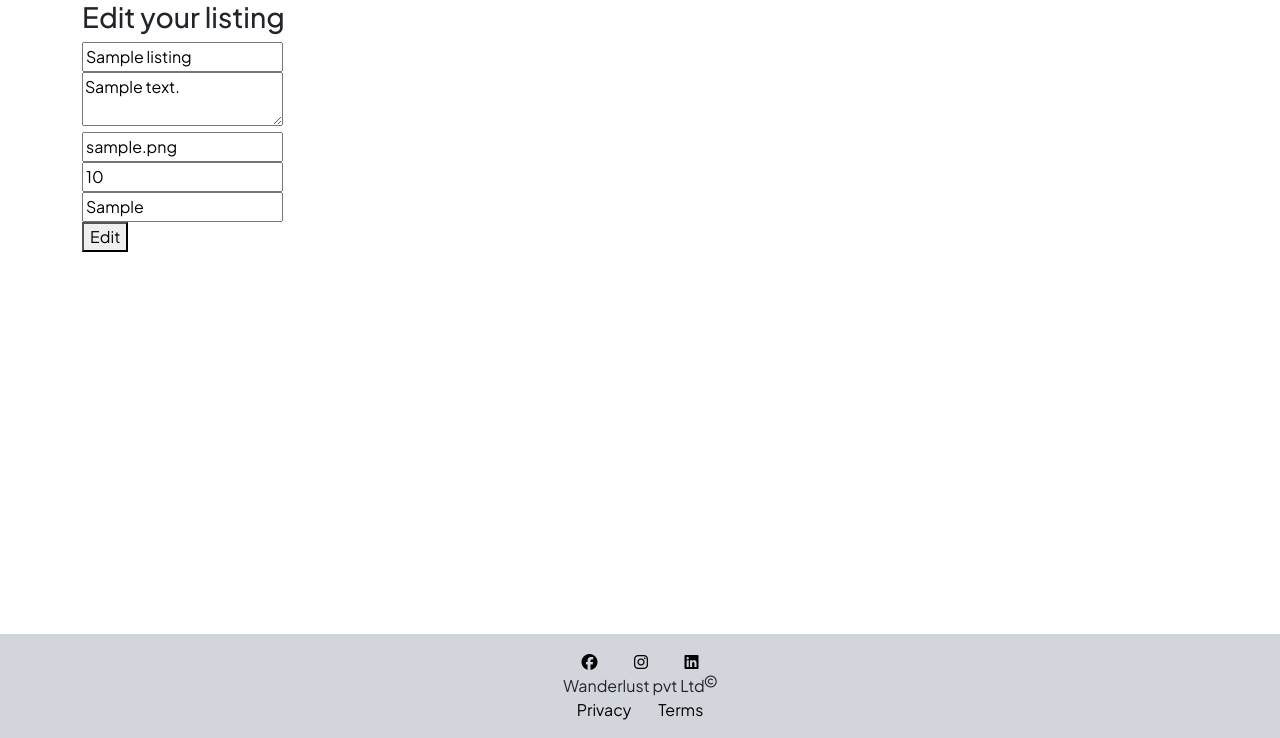
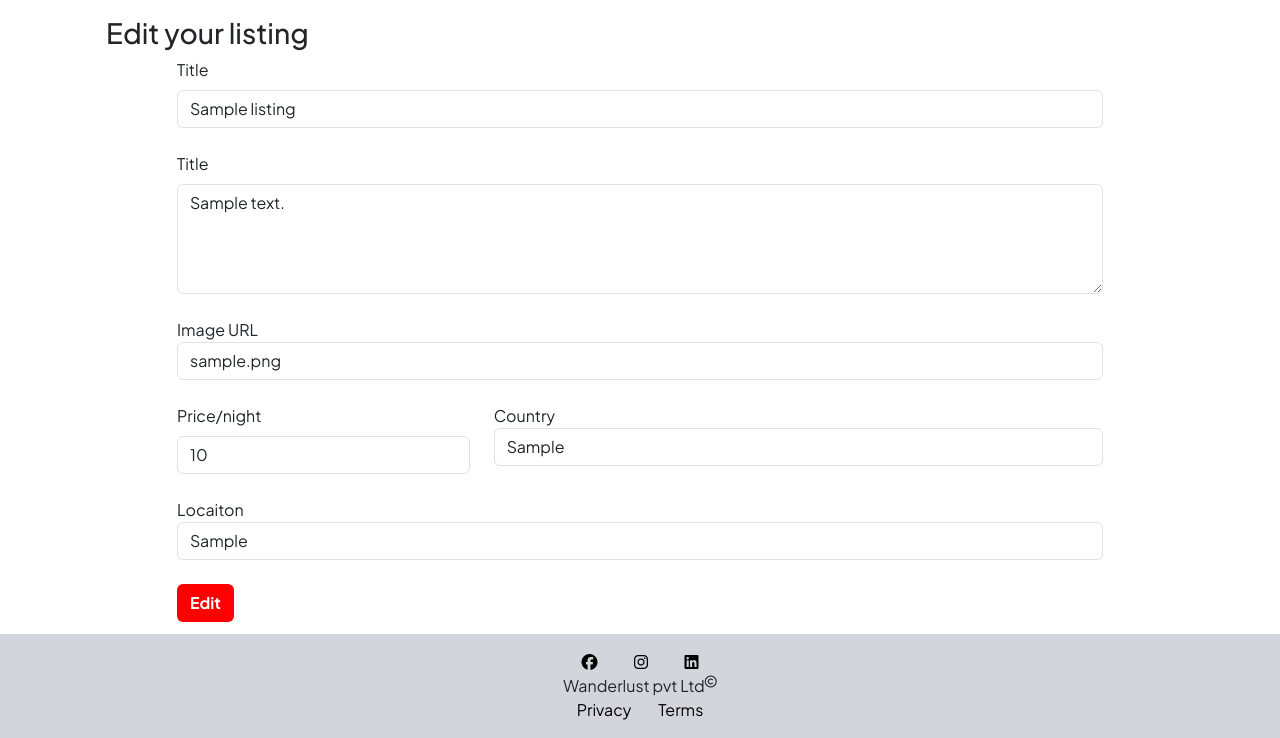
Before and after one commit to mayank12112000/AirBnb-clone, a Node server app: template views/listings/edit.ejs in a window 1280 px wide. Shown: the part 62-800 px from the top of the page. Run offline with Node 20, Linux system fonts and the light colour scheme; the template is opened without the code that fills it: values that come from a table or form of the project are taken from there, others are empty; tables that the repository leaves empty hold one stand-in row (values such as "Sample post"); some libraries are stand-ins or nearby versions.

Commit message:
edit page styling

```diff
--- a/public/css/style.css
+++ b/public/css/style.css
@@ -77,3 +77,9 @@ footer a{
     color: white !important;
     font-weight: 700 !important;
 }
+/* edit page */
+.edit-btn{
+    background-color: red !important;
+    color: white !important;
+    font-weight: 700 !important;
+}
--- a/views/listings/edit.ejs
+++ b/views/listings/edit.ejs
@@ -1,13 +1,36 @@
 <% layout("/layouts/boilerplate.ejs")%>
 
-<body>
-    <h3>Edit your listing</h3>
-    <form method="POST" action="/listings/<%= listing._id %>?_method=PUT">
-        <input name="title" type="text" placeholder="enter title" value="<%= listing.title%>"> <br>
-        <textarea name="description" placeholder="enter description" required><%=listing.description%></textarea> <br>
-        <input name="image" type="url" placeholder="enter image link/url" value="<%=listing.image%>"> <br>
-        <input name="price" type="number" placeholder="enter price" value="<%=listing.price%>" required> <br>
-        <input name="location" type="text" placeholder="enter locaiton" value="<%=listing.location%>" required> <br>
-        <button>Edit</button>
+<div class="mt-3">
+    <h3 class="ms-4">Edit your listing</h3>
+    <form  class="row" method="POST" action="/listings/<%= listing._id %>?_method=PUT">
+            <div class="col-10 offset-1">
+                <label for="title" class="form-label">Title</label>
+                <input name="title" class="form-control" id="title" type="text" placeholder="enter title" value="<%= listing.title%>"> <br>
+
+                <label for="description" class="form-label">Title</label>
+                <textarea rows="4" name="description" id="description" class="form-control" placeholder="enter description" required><%=listing.description%></textarea> <br>
+
+                <label for="image">Image URL</label>
+                <input name="image" class="form-control" id="image" type="url" placeholder="enter image link/url" value="<%=listing.image%>"> <br>
+
+                <div class="row">
+
+                    <div class="col-4">
+                        <label for="price" class="form-label">Price/night</label>
+                        <input name="price" id="price" class="form-control" type="number" placeholder="enter price" value="<%=listing.price%>" required> <br>
+                    </div>
+                    <div class="col-8">
+
+                        <label for="country">Country</label>
+                        <input type="text" class="form-control" id="country" placeholder="Enter Country" value="<%=listing.country%>" required> <br>
+                    </div>
+                </div>
+
+                <label for="location">Locaiton</label>
+                <input name="location" class="form-control" id="location" type="text" placeholder="enter locaiton" value="<%=listing.location%>" required> <br>
+
+                <button class="btn edit-btn">Edit</button>
+            </div>
+        </div>
     </form>
 </body>
```
Also changed, not shown: views/listings/new.ejs (+4 -4 lines).
